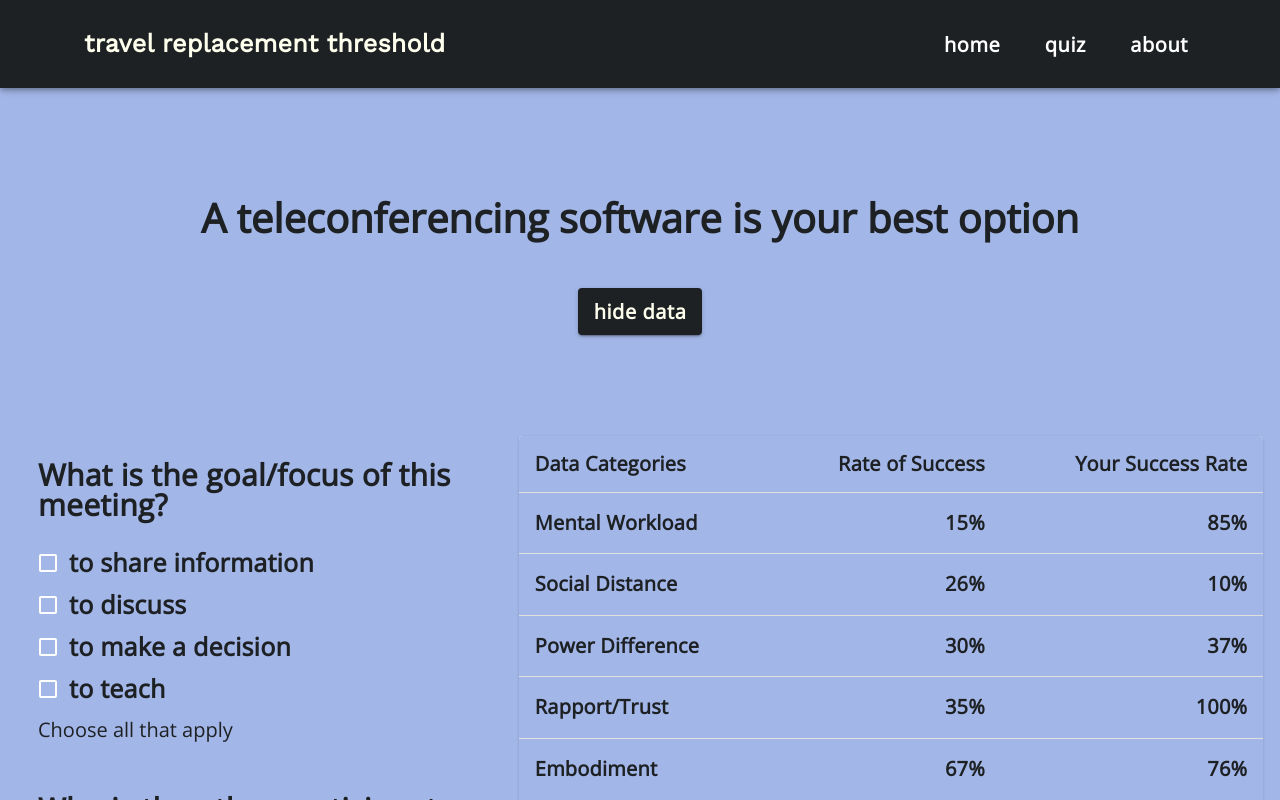
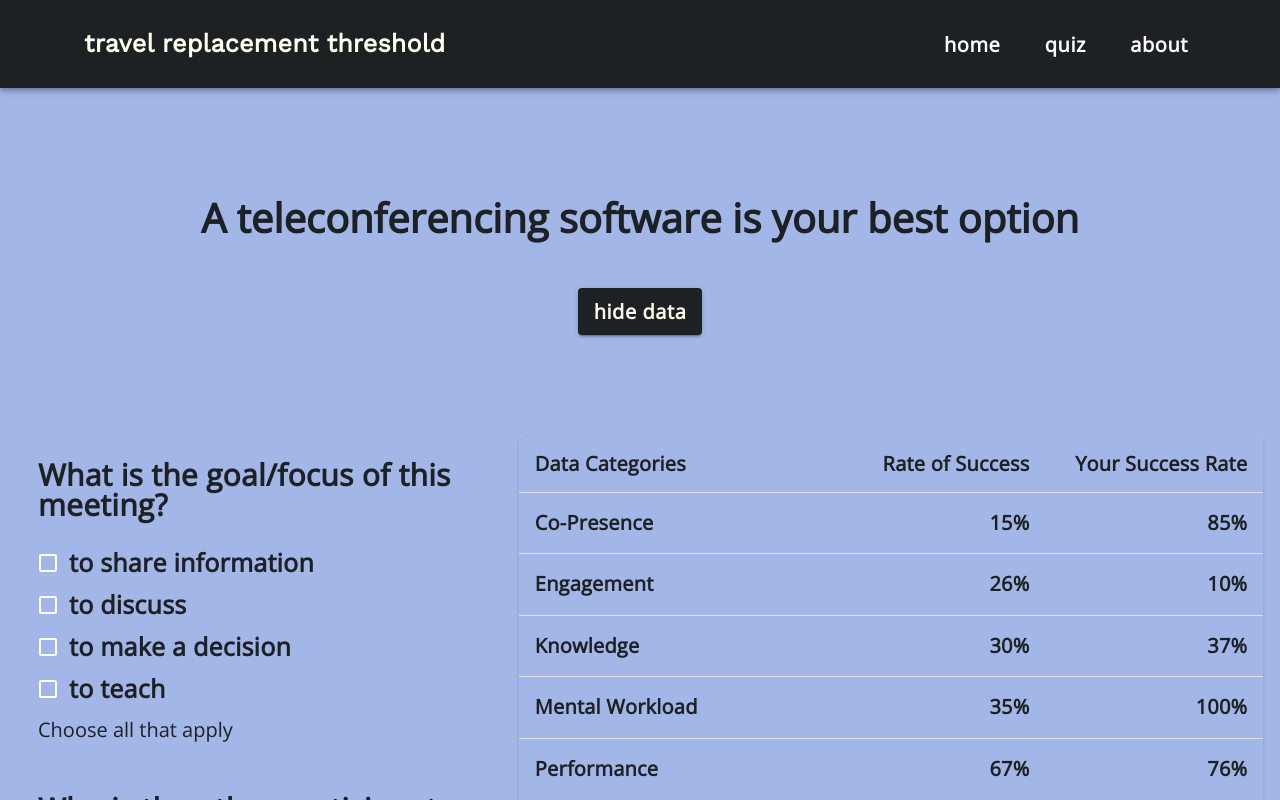
Before and after one commit to hay733/travel-substitute-threshold, a React (Create React App) app: page /results in a window 1280 px wide. Both pictures are taken after a click on the button "data". Shown: the top 800 px of the page. Built offline with nearby package versions, Linux system fonts and the light colour scheme.

Commit message:
adjust results table constructs

```diff
--- a/src/pages/Table.jsx
+++ b/src/pages/Table.jsx
@@ -26,14 +26,15 @@ function createData(categories, rate, original) {
 }
 
 const rows = [
-  createData('Mental Workload', 15, 85),
-  createData('Social Distance', 26, 10),
-  createData('Power Difference', 30, 37),
-  createData('Rapport/Trust', 35, 100),
-  createData('Embodiment', 67, 76),
-  createData('Engagement', 98, 46),
-  createData('Agency', 78, 100),
-  createData('Artificiality', 53, 90),
+  createData('Co-Presence', 15, 85),
+  createData('Engagement', 26, 10),
+  createData('Knowledge', 30, 37),
+  createData('Mental Workload', 35, 100),
+  createData('Performance', 67, 76),
+  createData('Rapport', 98, 46),
+  createData('Shared Situational Awareness', 78, 100),
+  createData('Trust', 53, 90),
+  createData('Usability', 89, 100),
 ];
 
 function DataTable() {
```
